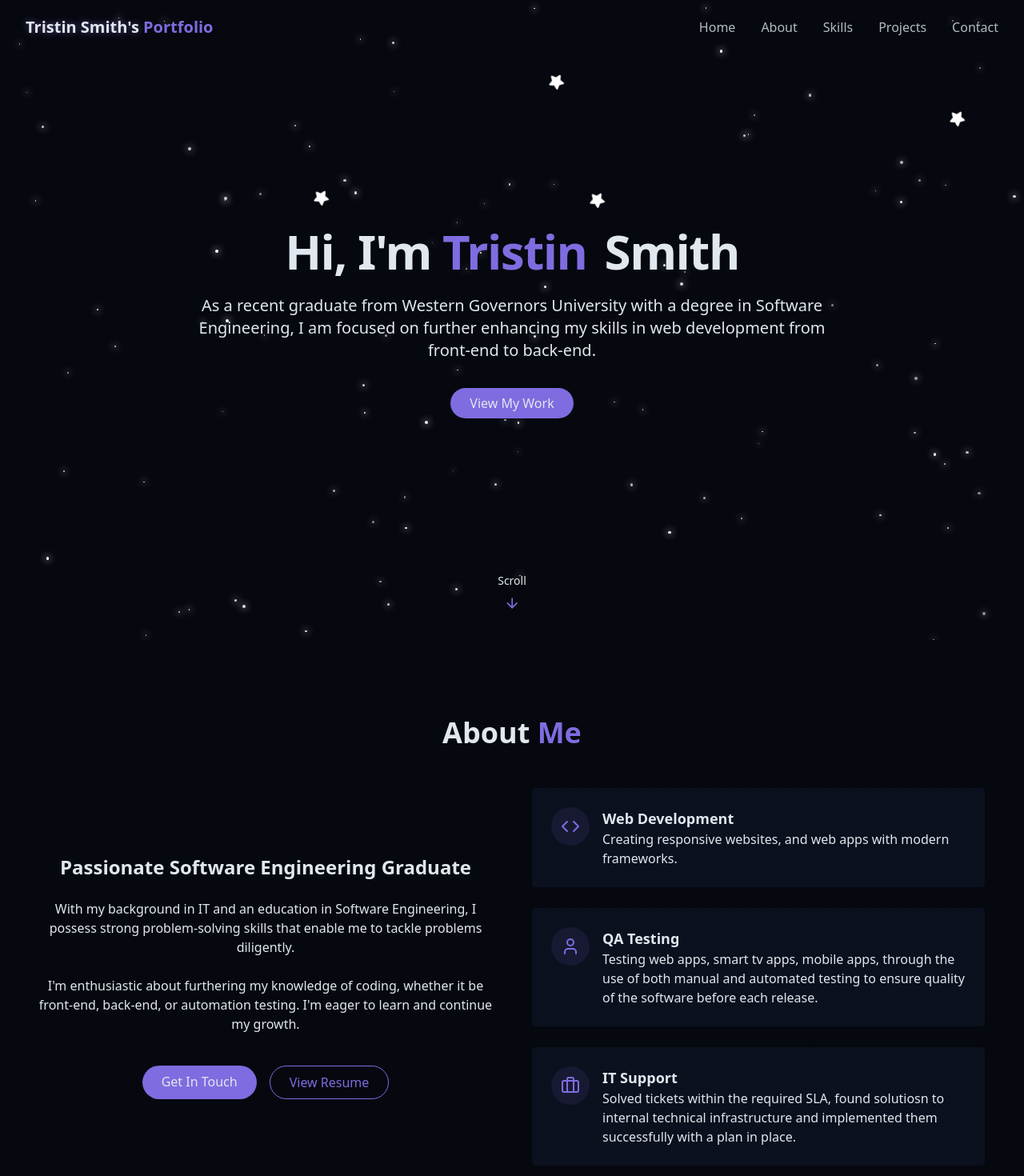
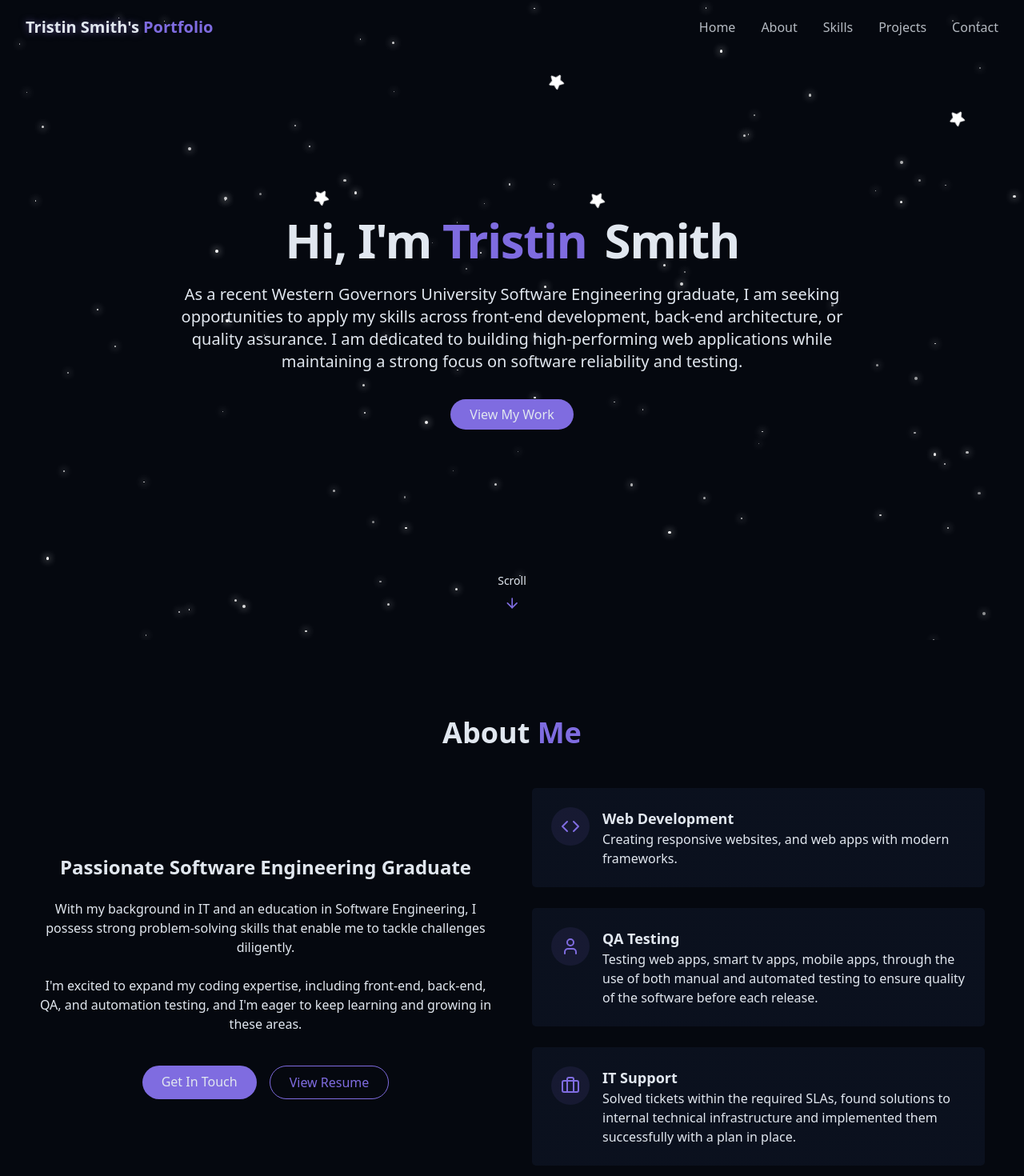
Before and after one commit to trisilver25/Portfolio, a React (Vite) app in the folder tsmith/: page / in a window 1280 px wide. Shown: the top 1470 px of the page at 80% size. Built offline with nearby package versions, Linux system fonts and the light colour scheme.

Commit message:
Fixed incorrect spelling. Add Jira as a tool under skills. Adjusted Text.

```diff
--- a/tsmith/src/components/AboutSection.tsx
+++ b/tsmith/src/components/AboutSection.tsx
@@ -16,12 +16,12 @@ export const AboutSection = () => {
             <p className="text-muted-foreground">
               With my background in IT and an education in Software Engineering,
               I possess strong problem-solving skills that enable me to tackle
-              problems diligently.
+              challenges diligently.
             </p>
             <p className="text-muted-foreground">
-              I'm enthusiastic about furthering my knowledge of coding, whether
-              it be front-end, back-end, or automation testing. I'm eager to
-              learn and continue my growth.
+              I'm excited to expand my coding expertise, including front-end,
+              back-end, QA, and automation testing, and I'm eager to keep
+              learning and growing in these areas.
             </p>
 
             <div className="flex flex-col sm:flex-row gap-4 pt-4 justify-center">
@@ -80,7 +80,7 @@ export const AboutSection = () => {
                 <div className="text-left">
                   <h4 className="font-semibold text-lg"> IT Support </h4>
                   <p className="text-muted-foreground">
-                    Solved tickets within the required SLA, found solutiosn to
+                    Solved tickets within the required SLAs, found solutions to
                     internal technical infrastructure and implemented them
                     successfully with a plan in place.
                   </p>
--- a/tsmith/src/components/HeroSection.tsx
+++ b/tsmith/src/components/HeroSection.tsx
@@ -21,9 +21,11 @@ export const HeroSection = () => {
           </h1>
 
           <p className="text-lg md:text-xl text-muted-foreground max-2-2xl mx-auto opacity-0 animate-fade-in-delay-3">
-            As a recent graduate from Western Governors University with a degree
-            in Software Engineering, I am focused on further enhancing my skills
-            in web development from front-end to back-end.
+            As a recent Western Governors University Software Engineering
+            graduate, I am seeking opportunities to apply my skills across
+            front-end development, back-end architecture, or quality assurance.
+            I am dedicated to building high-performing web applications while
+            maintaining a strong focus on software reliability and testing.
           </p>
 
           <div className="pt-4 opacity-0 animate-fade-in-delay-4">
--- a/tsmith/src/components/SkillsSection.tsx
+++ b/tsmith/src/components/SkillsSection.tsx
@@ -21,6 +21,7 @@ const skills = [
   { name: "Postman", level: 80, category: "tools" },
   { name: "VS Code", level: 60, category: "tools" },
   { name: "Docker", level: 10, category: "tools" },
+  { name: "Jira", level: 80, category: "tools" },
 ];
 
 const categories = ["all", "frontend", "backend", "tools"];
@@ -29,7 +30,7 @@ export const SkillsSection = () => {
   const [activeCategory, setActiveCategory] = useState("all");
 
   const filteredSkills = skills.filter(
-    (skill) => activeCategory === "all" || skill.category === activeCategory
+    (skill) => activeCategory === "all" || skill.category === activeCategory,
   );
 
   return (
@@ -48,7 +49,7 @@ export const SkillsSection = () => {
                 "px-5 py-2 rounded-full transition-colors duration-300 capitalize cursor-pointer border border-transparent",
                 activeCategory === category
                   ? "bg-primary text-primary-foreground"
-                  : "bg-secondary/70 text-foreground hover:border-primary"
+                  : "bg-secondary/70 text-foreground hover:border-primary",
               )}
             >
               {category}
```
